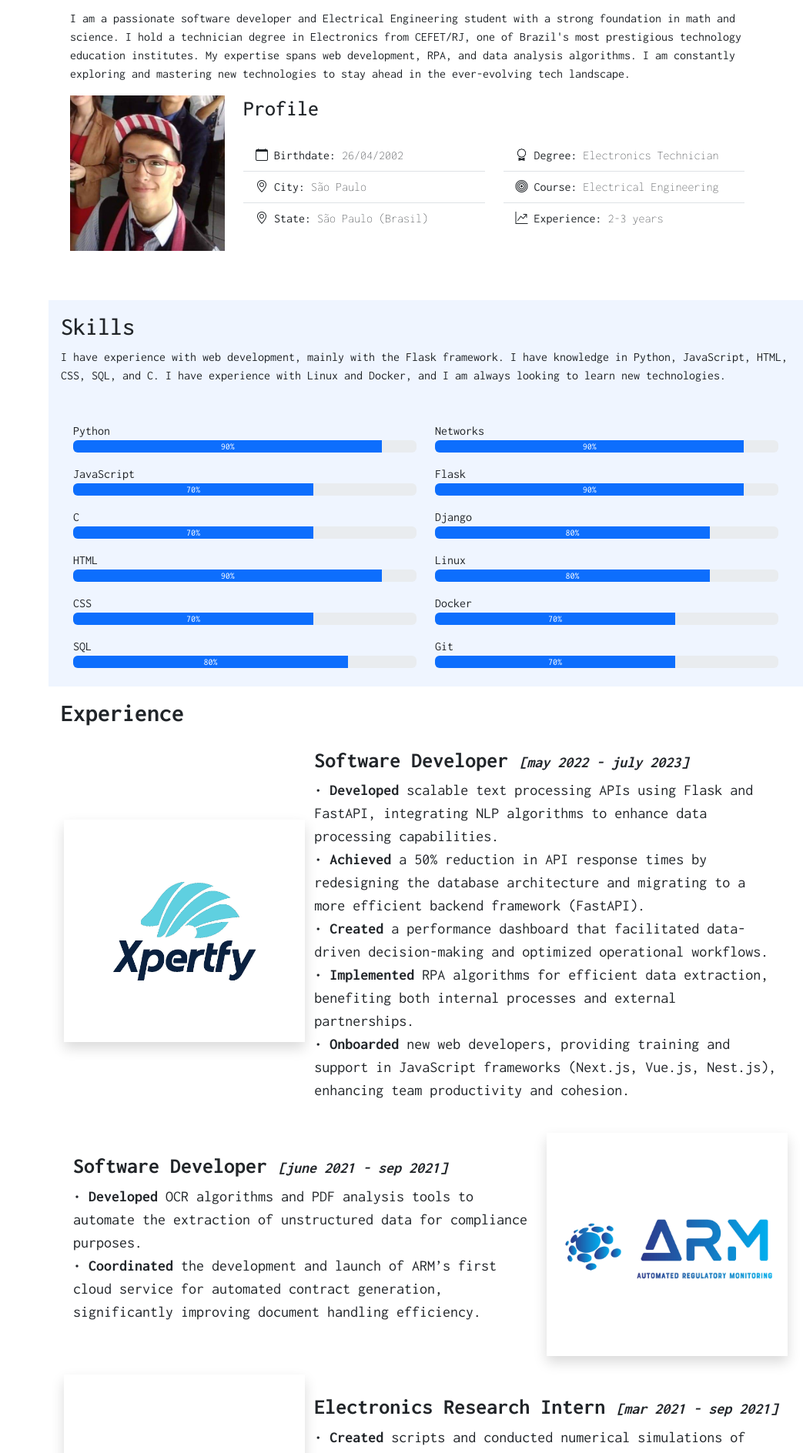
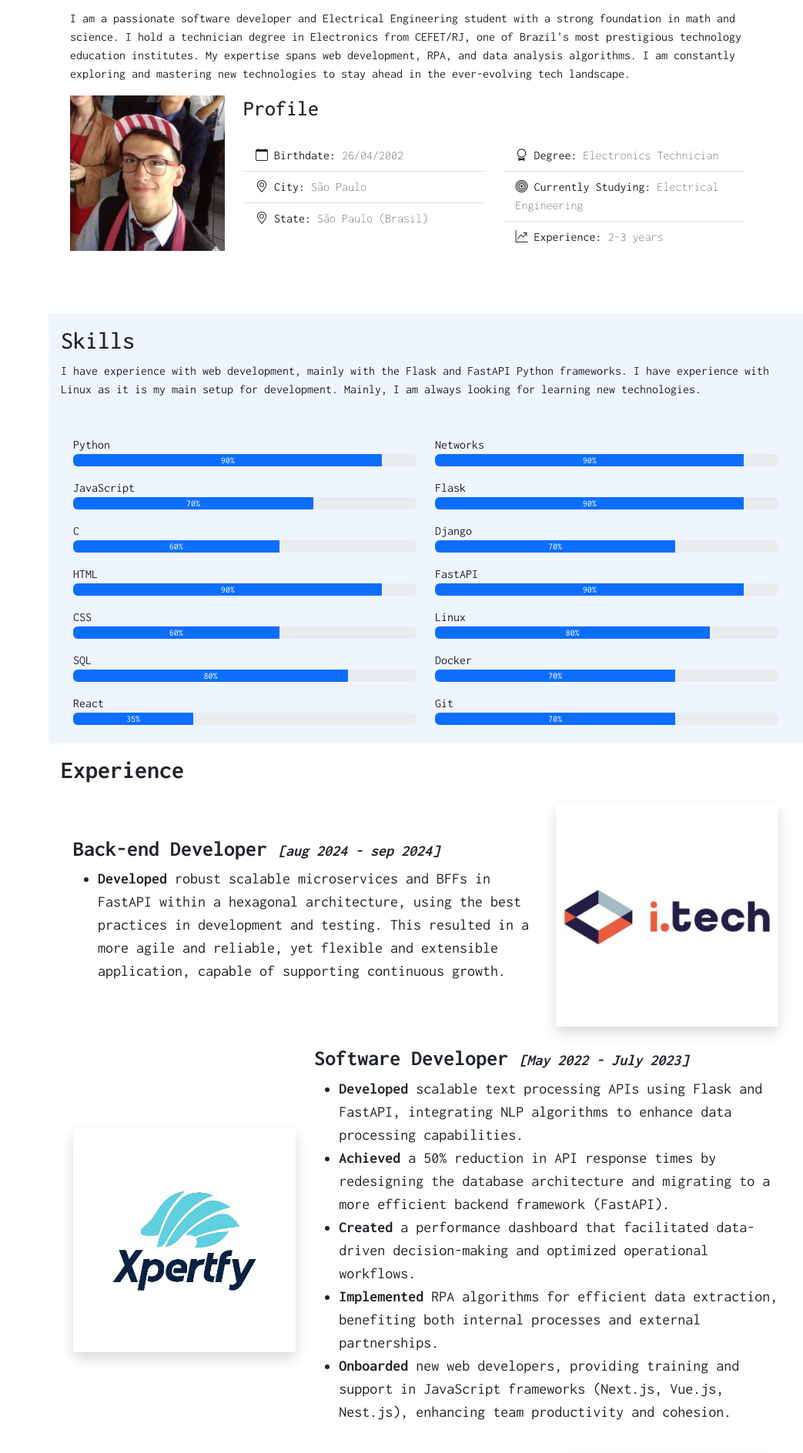
Before and after one commit to jv26tech/MyPortfolio, a Flask app: template templates/index.html in a window 1280 px wide. Shown: the part 858-2746 px from the top of the page at 77% size, without its empty margins (237-1280 px from the left). Run offline with Flask 3, Linux system fonts and the light colour scheme; the template is opened without the code that fills it: most values are stand-ins (such as "Sample title", 1, 10 or a date in 2020); some libraries are stand-ins or nearby versions.

Commit message:
added experience and refactored some macros

```diff
--- a/static/style.css
+++ b/static/style.css
@@ -1,13 +1,15 @@
-@import url('https://fonts.googleapis.com/css2?family=Inconsolata:wdth,wght@50..200,200..900&display=swap');
+@import url("https://fonts.googleapis.com/css2?family=Inconsolata:wdth,wght@50..200,200..900&display=swap");
 
-html, body{
+html,
+body {
   font-family: Inconsolata;
   width: 100%;
   height: 100%;
 }
 
-#header{
+#header {
   position: fixed;
+  z-index: 1000;
   top: 0;
   left: 0;
   bottom: 0;
@@ -17,7 +19,7 @@
   transition: all ease-in-out 0.5s;
 }
 
-#header .profile img{
+#header .profile img {
   margin: 15px auto;
   display: block;
   width: 120px;
@@ -25,7 +27,7 @@
   border-radius: 50%;
 }
 
-#header .profile h1{
+#header .profile h1 {
   font-size: 24px;
   margin: 0;
   padding: 0;
@@ -79,8 +81,7 @@
 
 .nav-menu a:hover,
 .nav-menu .active,
-.nav-menu .active:focus
-.nav-menu li:hover > a{
+.nav-menu .active:focus .nav-menu li:hover > a {
   text-decoration: none;
   color: #fff;
 }
@@ -88,7 +89,7 @@
 .nav-menu a:hover i,
 .nav-menu .active i,
 .nav-menu .active:focus i,
-.nav-menu li:hover > a i{
+.nav-menu li:hover > a i {
   color: var(--cerulean);
 }
 
@@ -97,7 +98,7 @@
 }
 
 section#home {
-    background-image: url('./img/hero-bg.jpg');
+  background-image: url("./img/hero-bg.jpg");
   background-repeat: no-repeat;
   background-size: cover;
   background-attachment: fixed;
@@ -129,7 +130,7 @@
   color: #fff;
 }
 
-i.menu-mobile{
+i.menu-mobile {
   position: fixed;
   color: #fff;
   background-color: var(--night);
@@ -144,14 +145,13 @@
   display: none;
   justify-content: center;
   align-items: center;
-
 }
 
 .menu-nav-active {
   overflow: hidden;
 }
 
-.menu-nav-active #header{
+.menu-nav-active #header {
   left: 0;
 }
 
@@ -162,12 +162,12 @@
   display: none;
 }
 
-@media (max-width: 1024px){
-    #header{
+@media (max-width: 1024px) {
+  #header {
     left: -300px;
   }
 
-    i.menu-mobile{
+  i.menu-mobile {
     display: flex;
   }
 
@@ -179,7 +179,7 @@
     margin-left: 0px;
   }
   #subtitle {
-        font-size: .5rem;
+    font-size: 0.5rem;
   }
   div.right {
     display: none;
--- a/templates/about.html
+++ b/templates/about.html
@@ -1,12 +1,16 @@
 <section id="about" class="container mt-2">
     <div class="row w-100 p-3">
         <div class="col-md-12">
-            <h2 class="">About</h2>
+            <h2 class>About</h2>
             <p>
-                I am a passionate software developer and Electrical Engineering student with a strong foundation in math
-                and science. I hold a technician degree in Electronics from CEFET/RJ, one of Brazil's most prestigious
-                technology education institutes. My expertise spans web development, RPA, and data analysis algorithms.
-                I am constantly exploring and mastering new technologies to stay ahead in the ever-evolving tech
+                I am a passionate software developer and Electrical Engineering
+                student with a strong foundation in math
+                and science. I hold a technician degree in Electronics from
+                CEFET/RJ, one of Brazil's most prestigious
+                technology education institutes. My expertise spans web
+                development, RPA, and data analysis algorithms.
+                I am constantly exploring and mastering new technologies to stay
+                ahead in the ever-evolving tech
                 landscape.
 
             </p>
@@ -15,7 +19,7 @@
         <div class="row">
 
             <div class="col-md-3">
-                <img class="img-fluid" src="../static/img/about-photo.jpg" alt="">
+                <img class="img-fluid" src="../static/img/about-photo.jpg" alt>
             </div>
             <div class="col-md-9">
                 <h3>Profile</h3>
@@ -23,23 +27,26 @@
 
                     <div class="col-md-6">
 
-                        {{ listDados([
-                        listItemDados("Birthdate", "26/04/2002", "calendar"),
-                        listItemDados("City", "São Paulo", "geo-alt"),
-                        listItemDados("State", "São Paulo (Brasil)", "geo-alt"),
-                        ])
-                        }}
+                        {% call listDados() %}
+                        {{listItemDados("Birthdate", "26/04/2002", "calendar")}}
+                        {{listItemDados("City", "São Paulo", "geo-alt")}}
+                        {{listItemDados("State", "São Paulo (Brasil)",
+                        "geo-alt")}}
+                        {% endcall %}
                     </div>
                     <div class="col-md-6">
-                        {{ listDados([
-                        listItemDados("Degree", "Electronics Technician", "award"),
-                        listItemDados("Course", "Electrical Engineering", "bullseye"),
-                        listItemDados("Experience", "2-3 years", "graph-up-arrow"),
-                        ])
-                        }}
+                        {% call listDados() %}
+                        {{listItemDados("Degree", "Electronics Technician",
+                        "award")}}
+                        {{listItemDados("Currently Studying",
+                        "Electrical Engineering", "bullseye")}}
+                        {{listItemDados("Experience", "2-3 years",
+                        "graph-up-arrow")}}
+                        {% endcall %}
+
                     </div>
                 </div>
             </div>
 
         </div>
-</section>
+    </section>
--- a/templates/cv.html
+++ b/templates/cv.html
@@ -1,53 +1,72 @@
-<section id="cv" class="">
+<section id="cv" class>
     <div class="container pb-2 p-3">
         <h2><strong>Experience</strong></h2>
-        {% call cvItem("xpertfy.jpg", "Software Developer", "Xperfy", "may 2022 - july 2023", true) %}
-        • <strong>Developed</strong> scalable text processing APIs using Flask and FastAPI, integrating NLP algorithms
-        to enhance data processing capabilities.
-        <br>
-        • <strong>Achieved</strong> a 50% reduction in API response times by redesigning the database architecture and
-        migrating to a more efficient backend framework (FastAPI).
-        <br>
-        • <strong>Created</strong> a performance dashboard that facilitated data-driven decision-making and optimized
-        operational workflows.
-        <br>
-        • <strong>Implemented</strong> RPA algorithms for efficient data extraction, benefiting both internal processes
-        and external partnerships.
-        <br>
-        • <strong>Onboarded</strong> new web developers, providing training and support in JavaScript frameworks
-        (Next.js, Vue.js, Nest.js), enhancing team productivity and cohesion.
-
+        {% call cvItem("itech.jpg", "Back-end Developer", "ITech",
+        "aug 2024 - sep 2024", false) %}
+        <ul>
+            <li><strong>Developed</strong> robust scalable microservices and
+                BFFs in FastAPI within a hexagonal architecture, using the best
+                practices in development and testing. This resulted in a more
+                agile and reliable, yet flexible and extensible application,
+                capable of supporting continuous growth.</li>
+        </ul>
 
         {% endcall %}
-        {% call cvItem("arm.jpg", "Software Developer", "ARM", "june 2021 - sep 2021", false) %}
+        {% call cvItem("xpertfy.jpg", "Software Developer", "Xperfy",
+        "May 2022 - July 2023", true) %}
+        <ul>
+            <li><strong>Developed</strong> scalable text processing APIs using
+                Flask and FastAPI, integrating NLP algorithms to enhance data
+                processing capabilities.</li>
+            <li><strong>Achieved</strong> a 50% reduction in API response times
+                by redesigning the database architecture and migrating to a more
+                efficient backend framework (FastAPI).</li>
+            <li><strong>Created</strong> a performance dashboard that
+                facilitated data-driven decision-making and optimized
+                operational workflows.</li>
+            <li><strong>Implemented</strong> RPA algorithms for efficient data
+                extraction, benefiting both internal processes and external
+                partnerships.</li>
+            <li><strong>Onboarded</strong> new web developers, providing
+                training and support in JavaScript frameworks (Next.js, Vue.js,
+                Nest.js), enhancing team productivity and cohesion.</li>
+        </ul>
+        {% endcall %}
+        {% call cvItem("arm.jpg", "Software Developer", "ARM",
+        "june 2021 - sep 2021", false) %}
 
-        • <strong>Developed</strong> OCR algorithms and PDF analysis tools to automate the extraction of unstructured
-        data for compliance purposes.
-        <br>
-        • <strong>Coordinated</strong> the development and launch of ARM’s first cloud service for automated contract
-        generation, significantly improving document handling efficiency.
-
+        <ul>
+            <li><strong>Developed</strong> OCR algorithms and PDF analysis tools
+                to automate the extraction of unstructured data for compliance
+                purposes.</li>
+            <li><strong>Coordinated</strong> the development and launch of ARM’s
+                first cloud service for automated contract generation,
+                significantly improving document handling efficiency.</li>
+        </ul>
 
         {% endcall %}
 
-        {% call cvItem("cefet.jpg", "Electronics Research Intern", "CEFET/RJ", "mar 2021 - sep 2021", true) %}
-        • <strong>Created</strong> scripts and conducted numerical simulations of semiconductors using TCAD software and
-        Python.
-        <br>
-        • <strong>Generated</strong> data visualizations and metrics to validate two innovative SOI MOSFET geometries,
-        identifying a bias-invariant point in the 300-550K range, contributing to advancements in semiconductor
-        technology.
+        {% call cvItem("cefet.jpg", "Electronics Research Intern", "CEFET/RJ",
+        "mar 2021 - sep 2021", true) %}
+        <ul>
+            <li><strong>Conducted</strong> research on machine learning
+                algorithms to improve predictive maintenance in industrial
+                settings.</li>
+            <li><strong>Developed</strong> a prototype system for real-time
+                monitoring and anomaly detection in manufacturing
+                processes.</li>
+        </ul>
 
         {% endcall %}
-        {% call cvItem("cbpf.jpg", "Electronics Lab Intern", "CBPF", "mar 2019 - jun 2019", false) %}
-        • <strong>Maintained</strong> and updated a spark chamber for continuous cosmic ray monitoring, utilizing
-        Raspberry Pi and Pi Cam.
-        <br>
-        • <strong>Developed</strong> data analysis algorithms in Python and implemented visualization tools, improving
-        the accuracy and reliability of cosmic ray data collection.
+        {% call cvItem("cbpf.jpg", "Electronics Lab Intern", "CBPF",
+        "mar 2019 - jun 2019", false) %}
+        <ul>
+            <li><strong>Assisted</strong> in the development of data analysis
+                tools for high-energy physics experiments.</li>
+            <li><strong>Collaborated</strong> with researchers to analyze
+                experimental data and generate reports on findings.</li>
+        </ul>
 
         {% endcall %}
 
-
-
-</section>
+    </section>
--- a/templates/macros.html
+++ b/templates/macros.html
@@ -1,5 +1,6 @@
-{% macro  navItem(text, href, icon, class) %}
-<li class="nav-item"><a class="nav-link {{ class }}" href="{{ href }}" aria-current="page"><i class="bi bi-{{ icon }}"></i> {{ text }}</a></li>
+{% macro navItem(text, href, icon, class) %}
+<li class="nav-item"><a class="nav-link {{ class }}" href="{{ href }}"
+        aria-current="page"><i class="bi bi-{{ icon }}"></i> {{ text }}</a></li>
 {% endmacro %}
 
 {% macro navbar() %}
@@ -12,39 +13,53 @@
 
 {% macro listItemDados(title, text, icon) %}
 <li class="list-group-item">
-    <i class="bi bi-{{icon}}"></i> {{ title }}: <span class="fw-lighter">{{ text }}</span>
+    <i class="bi bi-{{icon}}"></i> {{ title }}: <span class="fw-lighter">{{ text
+        }}</span>
 </li>
 {% endmacro%}
 
-{% macro listDados(listItems) %}
+{% macro listDados() %}
 <ul class="list-group list-group-flush fs-10 mt-3 mb-3">
-    {{ listItems | join('')}}
+    {{ caller() }}
 </ul>
 {% endmacro %}
 
 {% macro progress(title, value) %}
 <p class="mt-3 mb-0">{{ title }}</p>
 <div class="progress">
-    <div class="progress-bar" role="progressbar" style="width: {{ value }}%" aria-valuenow="{{ value }}" aria-valuemin="0" aria-valuemax="100">{{ value }}%</div>
+    <div class="progress-bar" role="progressbar" style="width: {{ value }}%"
+        aria-valuenow="{{ value }}" aria-valuemin="0" aria-valuemax="100">{{
+        value }}%</div>
+</div>
+{% endmacro %}
+
+{% macro orgImage(img_src, org) %}
+<div class="shadow">
+
+    <img
+        src="{{url_for('static', filename='/img/portfolio/' + img_src)}}"
+        alt="{{ org }}"
+        class="img-fluid">
 </div>
 {% endmacro %}
 
 {% macro cvItem(img_src, position, company, date, left=true) %}
 <div class="row align-items-center pb-2 p-3">
-    <div class="col-md-4 shadow {% if not left %}left{% endif %}">
-        <img src="../static/img/portfolio/{{ img_src }}" alt="{{ company }}" class="img-fluid">
+    <div class="col-md-4 {% if not left %}left{% endif %}">
+        {{ orgImage(img_src, org) }}
     </div>
     <div class="col-md-8">
         <h3>
-            <strong>{{ position }}</strong> <strong class="fs-5 fst-italic">[{{ date}}]</strong>
+            <strong>{{ position }}</strong> <strong class="fs-5 fst-italic">[{{
+                date}}]</strong>
         </h3>
-    <p class="fs-5">
+        <div class="fs-5">
             {{ caller() }}
-    </p>
+        </div>
     </div>
     {% if not left %}
-    <div class="col-md-4 shadow right">
-        <img src="../static/img/portfolio/{{ img_src }}" alt="{{ company }}" class="img-fluid">
+    <div class="col-md-4 right">
+        {{ orgImage(img_src, org) }}
     </div>
     {% endif %}
 </div>
@@ -53,14 +68,12 @@
 {% macro extra(img_src, position, org, date, left=true) %}
 <div class="row align-items-center pb-2 p-3">
     <div class="col-md-4 {% if not left %}left{% endif %}">
-        <div class="shadow">
-
-            <img src="../static/img/portfolio/{{ img_src }}" alt="{{ org }}" class="img-fluid">
-        </div>
+        {{ orgImage(img_src, org) }}
     </div>
     <div class="col-md-8">
         <h3>
-            <strong>{{ position }}</strong> <strong class="fs-5 fst-italic">[{{ date }}]</strong>
+            <strong>{{ position }}</strong> <strong class="fs-5 fst-italic">[{{
+                date }}]</strong>
         </h3>
         <p class="fs-5">
             {{ caller() }}
@@ -68,10 +81,7 @@
     </div>
     {% if not left %}
     <div class="col-md-4 right">
-        <div class="shadow">
-
-            <img src="../static/img/portfolio/{{ img_src }}" alt="{{ org }}" class="img-fluid">
-        </div>
+        {{ orgImage(img_src, org) }}
     </div>
     {% endif %}
 </div>
@@ -82,12 +92,14 @@
     <div class="col-md-4 {% if not left %}left{% endif %}">
         <div class="shadow">
 
-            <img src="../static/img/portfolio/{{ img_src }}" alt="{{ org }}" class="img-fluid">
+            <img src="../static/img/portfolio/{{ img_src }}" alt="{{ org }}"
+                class="img-fluid">
         </div>
     </div>
     <div class="col-md-8">
         <h3>
-            <strong>{{ org }}</strong> <strong class="fs-5 fst-italic">[{{ sub }}]</strong>
+            <strong>{{ org }}</strong> <strong class="fs-5 fst-italic">[{{ sub
+                }}]</strong>
         </h3>
         <p class="fs-5">
             {{ caller() }}
@@ -97,7 +109,8 @@
     <div class="col-md-4 right">
         <div class="shadow">
 
-            <img src="../static/img/portfolio/{{ img_src }}" alt="{{ org }}" class="img-fluid">
+            <img src="../static/img/portfolio/{{ img_src }}" alt="{{ org }}"
+                class="img-fluid">
         </div>
     </div>
     {% endif %}
@@ -106,6 +119,7 @@
 
 {% macro medal(title, text, color) %}
 <li class="list-group-item">
-    <i class="bi bi-award-fill", style="color: {{ color }};"></i> {{ title }}: <span class="fw-lighter">{{ text }}</span>
+    <i class="bi bi-award-fill" , style="color: {{ color }};"></i> {{ title }}:
+    <span class="fw-lighter">{{ text }}</span>
 </li>
 {% endmacro%}
--- a/templates/skills.html
+++ b/templates/skills.html
@@ -2,24 +2,28 @@
     <div class="container pb-2 p-3">
         <h2>Skills</h2>
         <p>
-            I have experience with web development, mainly with the Flask framework. I have
-            knowledge in Python, JavaScript, HTML, CSS, SQL, and C. I have experience with Linux
-            and Docker, and I am always looking to learn new technologies.
+            I have experience with web development, mainly with the Flask and
+            FastAPI Python
+            frameworks. I have experience with Linux as it is my main setup for
+            development.
+            Mainly, I am always looking for learning new technologies.
         </p>
         <div class="row p-3">
             <div class="col-md-6">
                 {{ progress("Python", 90) }}
                 {{ progress("JavaScript", 70) }}
-                {{ progress("C", 70) }}
+                {{ progress("C", 60) }}
                 {{ progress("HTML", 90) }}
-                {{ progress("CSS", 70) }}
+                {{ progress("CSS", 60) }}
                 {{ progress("SQL", 80) }}
+                {{ progress("React", 35) }}
 
             </div>
             <div class="col-md-6">
                 {{ progress("Networks", 90) }}
                 {{ progress("Flask", 90) }}
-                {{ progress("Django", 80) }}
+                {{ progress("Django", 70) }}
+                {{ progress("FastAPI", 90) }}
                 {{ progress("Linux", 80) }}
                 {{ progress("Docker", 70) }}
                 {{ progress("Git", 70) }}
```
Also changed, not shown: static/img/portfolio/itech.jpg (added). Lines whose indentation alone changed are shown as unchanged.
